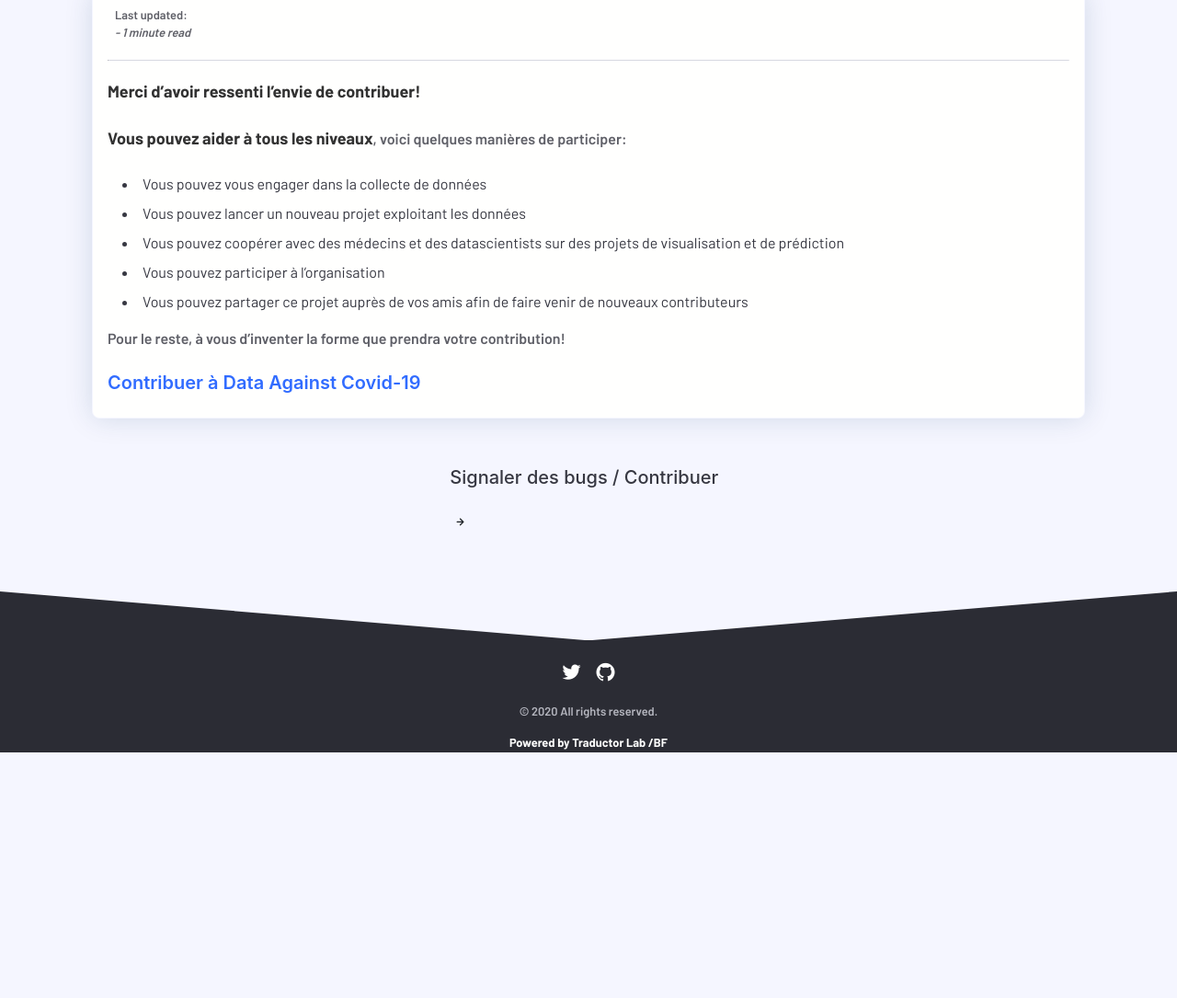
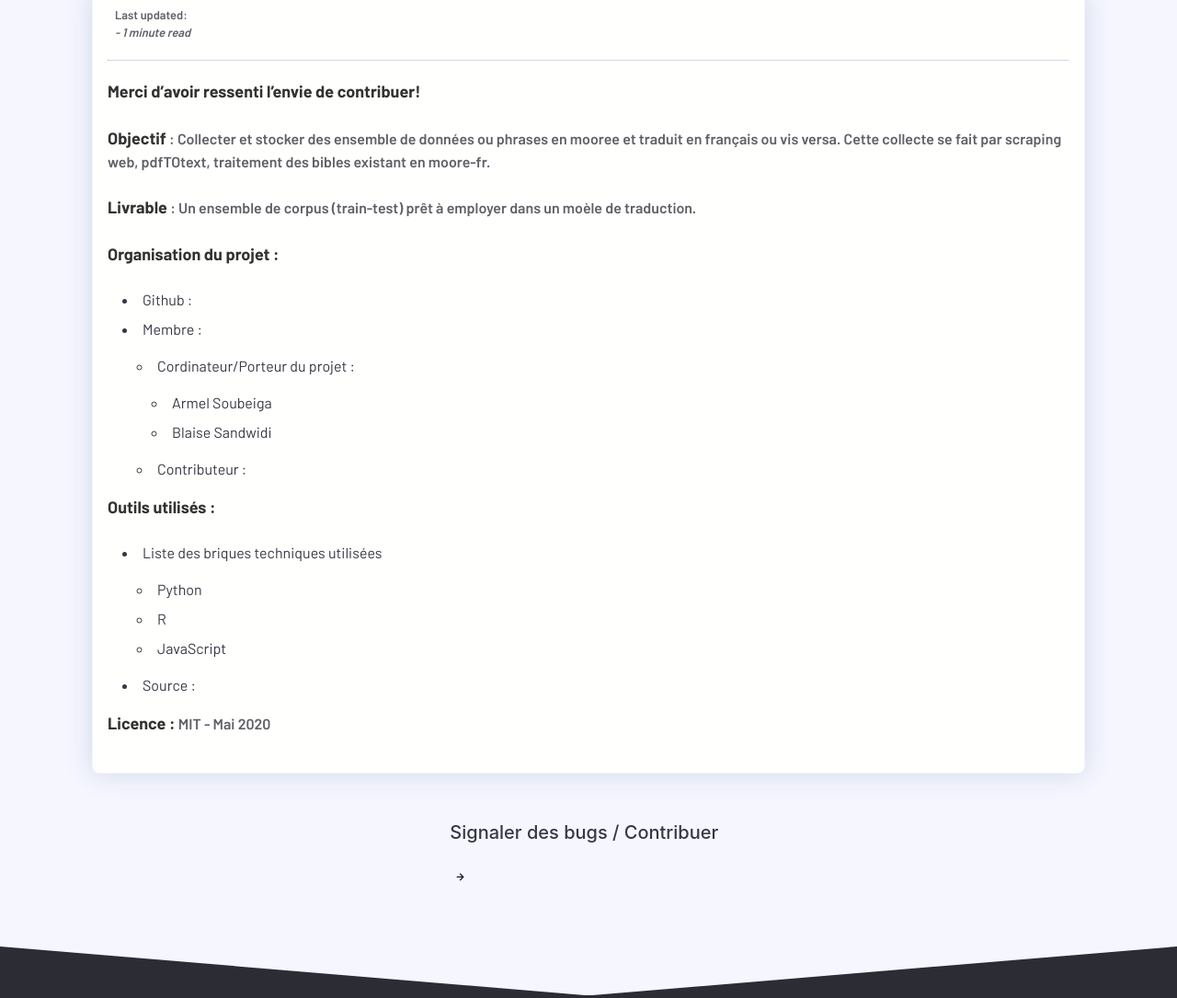
Before and after one commit to armelsoubeiga/FasoLangue-Lab, a Jekyll site: the page built from _posts/projet-data-moore-fr/2020-05-26-projet-data-moore-fr.md, in a window 1280 px wide and 1400 px high. Shown: the part 315-1400 px from the top of the window at 92% size. Built offline with Jekyll 4.4.1, drawn with Linux system fonts in a browser that asks for light colours; nearby versions of some CDN libraries; comment, search, counter and statistics services are not loaded.

Commit message:
Update 2020-05-26-projet-data-moore-fr.md

```diff
--- a/_posts/projet-data-moore-fr/2020-05-26-projet-data-moore-fr.md
+++ b/_posts/projet-data-moore-fr/2020-05-26-projet-data-moore-fr.md
@@ -10,13 +10,28 @@ short-description: Projet de collecte de données et de construction de corpus m
 -----
 **Merci d'avoir ressenti l'envie de contribuer!**
 
-**Vous pouvez aider à tous les niveaux**, voici quelques manières de participer:
-- Vous pouvez vous engager dans la collecte de données
-- Vous pouvez lancer un nouveau projet exploitant les données
-- Vous pouvez coopérer avec des médecins et des datascientists sur des projets de visualisation et de prédiction
-- Vous pouvez participer à l'organisation
-- Vous pouvez partager ce projet auprès de vos amis afin de faire venir de nouveaux contributeurs
 
-Pour le reste, à vous d'inventer la forme que prendra votre contribution!
+**Objectif** : Collecter et stocker des ensemble de données ou phrases en mooree et traduit en français ou vis versa. Cette collecte se fait par scraping web, pdfTOtext, traitement des bibles existant en moore-fr.
 
-##### [Contribuer à Data Against Covid-19](https://docs.google.com/forms/d/e/1FAIpQLSeYY2Zdj4E9qmWEbP13YmM_1SmJsa0SSviZwKVnZ87D0Gg41Q/viewform)
+**Livrable** : Un ensemble de corpus (train-test) prêt à employer dans un moèle de traduction.
+
+**Organisation du projet :**
+
+- Github :
+- Membre :
+    - Cordinateur/Porteur du projet :
+      - Armel Soubeiga
+      - Blaise Sandwidi
+
+     - Contributeur :
+
+**Outils utilisés :**
+
+- Liste des briques techniques utilisées
+    - Python
+    - R
+    - JavaScript
+
+- Source  :
+
+**Licence :** MIT - Mai 2020
```
